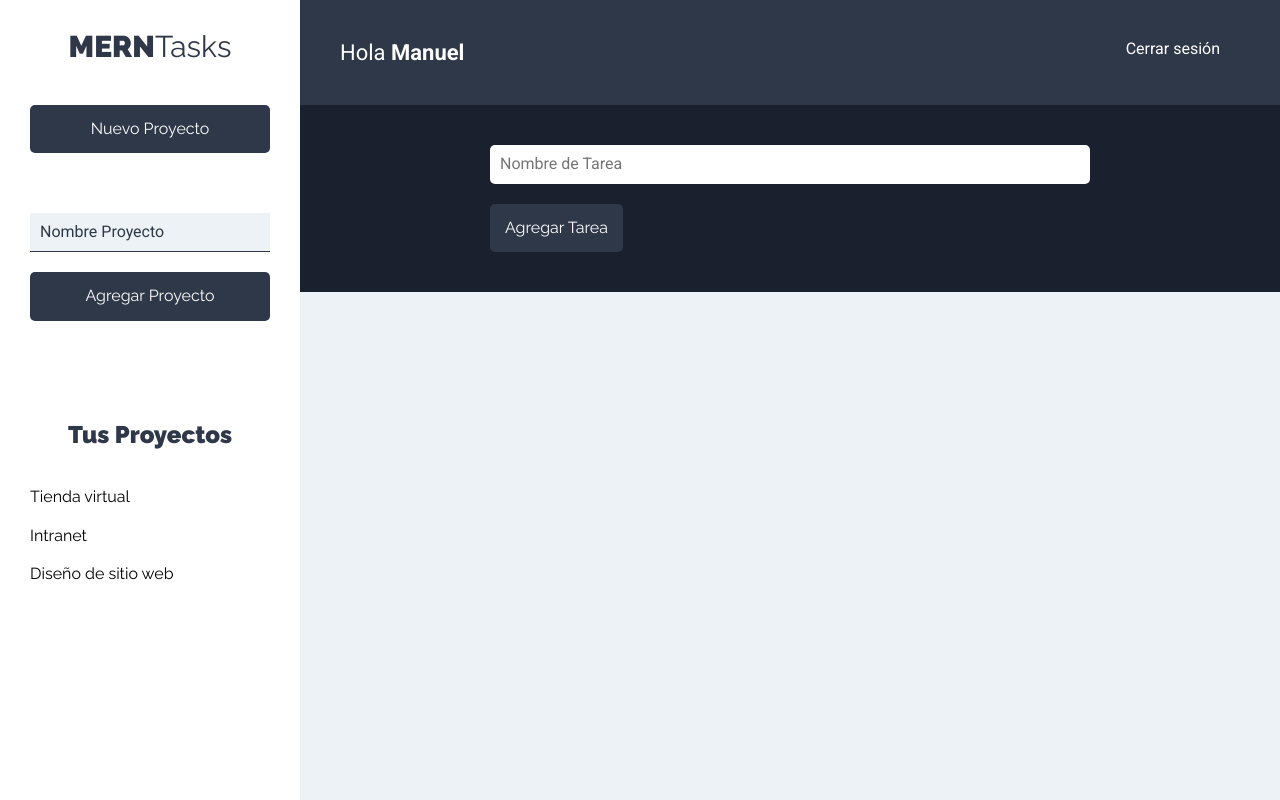
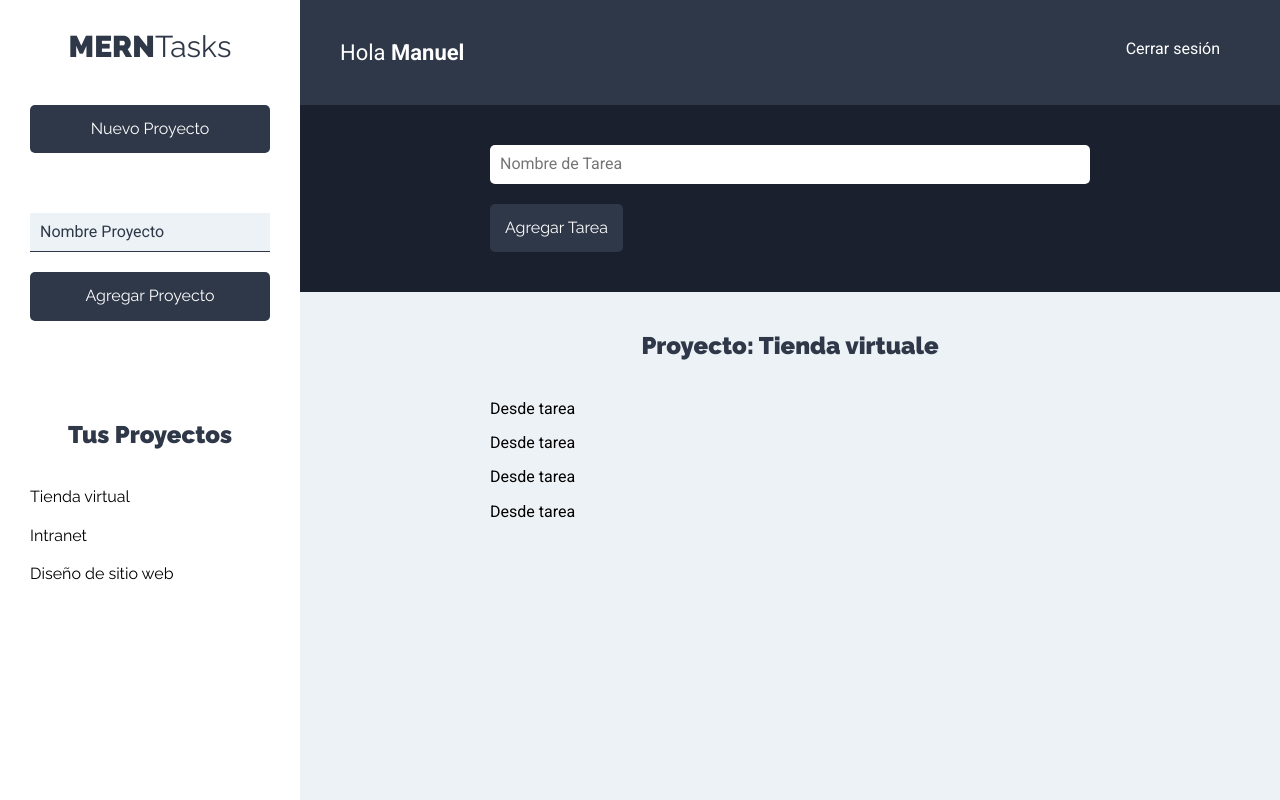
Before and after one commit to SisifoDev/MERN-Tasks, a React (Create React App) app: page /proyectos in a window 1280 px wide. Built offline with nearby package versions, Linux system fonts and the light colour scheme.

Commit message:
Componentes ListadoTareas y Tarea

```diff
--- a/src/components/proyectos/Proyectos.js
+++ b/src/components/proyectos/Proyectos.js
@@ -2,6 +2,7 @@ import React from "react";
 import Barra from "../layout/Barra";
 import Sidebar from "../layout/Sidebar";
 import FormTarea from "../tareas/FormTarea";
+import ListadoTareas from "../tareas/ListadoTareas";
 
 const Proyectos = () => {
   return (
@@ -11,7 +12,9 @@ const Proyectos = () => {
         <Barra />
         <main>
           <FormTarea />
-          <div className="contenedor-tareas"></div>
+          <div className="contenedor-tareas">
+            <ListadoTareas />
+          </div>
         </main>
       </div>
     </div>
--- a/src/components/tareas/ListadoTareas.js
+++ b/src/components/tareas/ListadoTareas.js
@@ -1,7 +1,39 @@
-import React from 'react'
+import React, { Fragment } from "react";
+import Tarea from "./Tarea";
 
 const ListadoTareas = () => {
-    return (  );
-}
+  const tareasProyecto = [
+    {
+      nombre: "Elegir plataforma",
+      estado: true,
+    },
+    {
+      nombre: "Elegir colores",
+      estado: false,
+    },
+    {
+      nombre: "Elegir Plataformas de pago",
+      estado: false,
+    },
+    {
+      nombre: "Elegir Hosting",
+      estado: true,
+    },
+  ];
+  return (
+    <Fragment>
+      <h2>Proyecto: Tienda virtuale</h2>
+      <ul className="listado-tareas">
+        {tareasProyecto.length === 0 ? (
+          <li className="tarea">
+            <p>No hay tareas</p>
+          </li>
+        ) : (
+          tareasProyecto.map((tarea) => <Tarea tarea={tarea} />)
+        )}
+      </ul>
+    </Fragment>
+  );
+};
 
 export default ListadoTareas;
--- a/src/components/tareas/Tarea.js
+++ b/src/components/tareas/Tarea.js
@@ -1,7 +1,7 @@
-import React from 'react'
+import React from "react";
 
 const Tarea = () => {
-    return (  );
-}
+  return <p>Desde tarea</p>;
+};
 
 export default Tarea;
```
